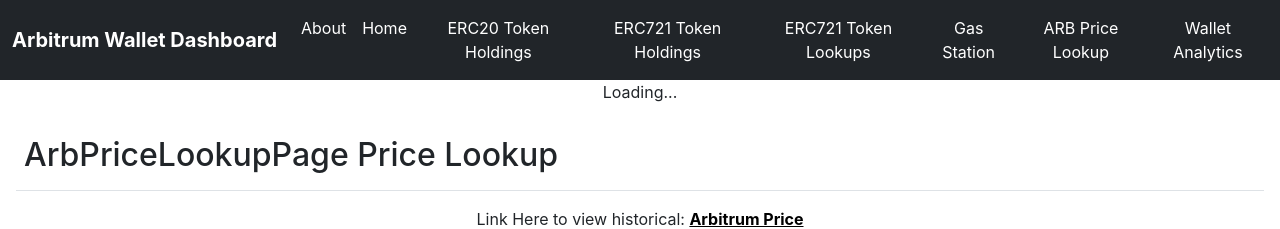
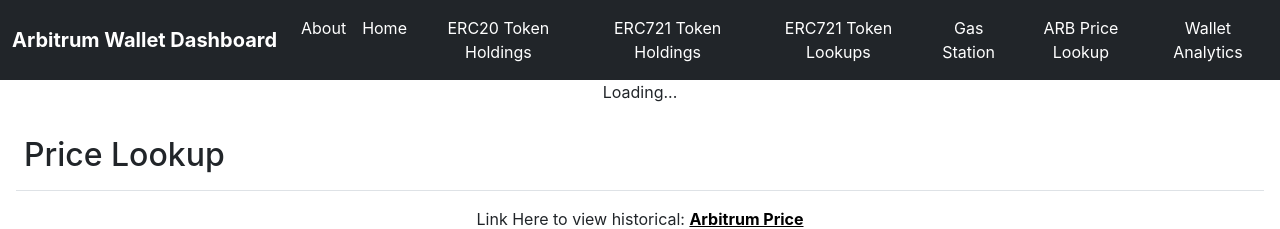
Before and after one commit to CodingAbdullah/Arbitrium-Wallet-Dashboard, a React (Create React App) app in the folder frontend/: page /arb-price-lookup in a window 1280 px wide. Shown: the top 229 px of the page. Built offline with nearby package versions, Linux system fonts and the light colour scheme; no server answers.

Commit message:
Price Lookup page refactored

```diff
--- a/frontend/src/Components/ArbPriceLookupPage/ArbPriceLookupPage.tsx
+++ b/frontend/src/Components/ArbPriceLookupPage/ArbPriceLookupPage.tsx
@@ -4,9 +4,9 @@ const ArbPriceLookupPage: FC = () => {
     return (
         <main role="main" className="ml-sm-auto p-3" style={{ textAlign: 'center' }}>
             <div className="d-flex justify-content-between flex-wrap flex-md-nowrap align-items-center p-2 pt-3 pb-2 mb-3 border-bottom">
-                <h1 className="h2">ArbPriceLookupPage Price Lookup</h1>
+                <h1 className="h2">Price Lookup</h1>
             </div>
-            <p>Link Here to view historical: <a style={{ color: 'black' }}href="https://ethwdashboard.xyz/prices/arbitrum" target="_blank" rel="noreferrer"><b>Arbitrum Price</b></a></p>
+            <p>Link Here to view historical: <a style={{ color: 'black' }} href="https://ethwdashboard.xyz/prices/arbitrum" target="_blank" rel="noreferrer"><b>Arbitrum Price</b></a></p>
         </main>
     )
 }
```
